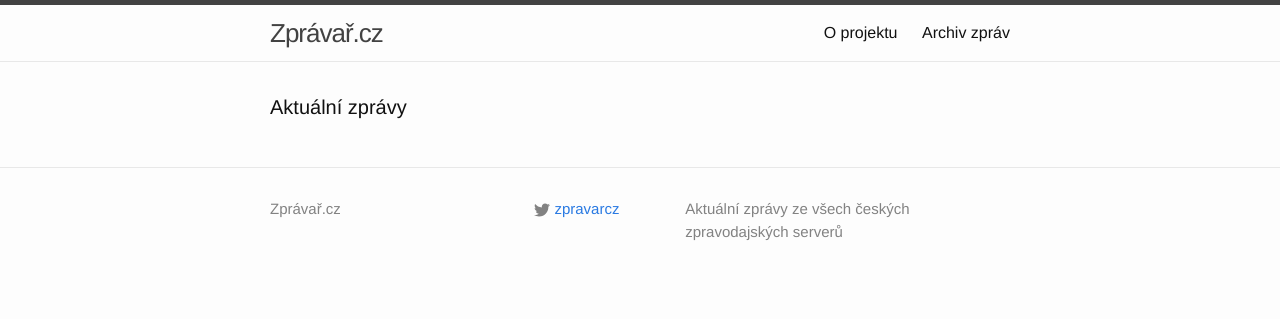
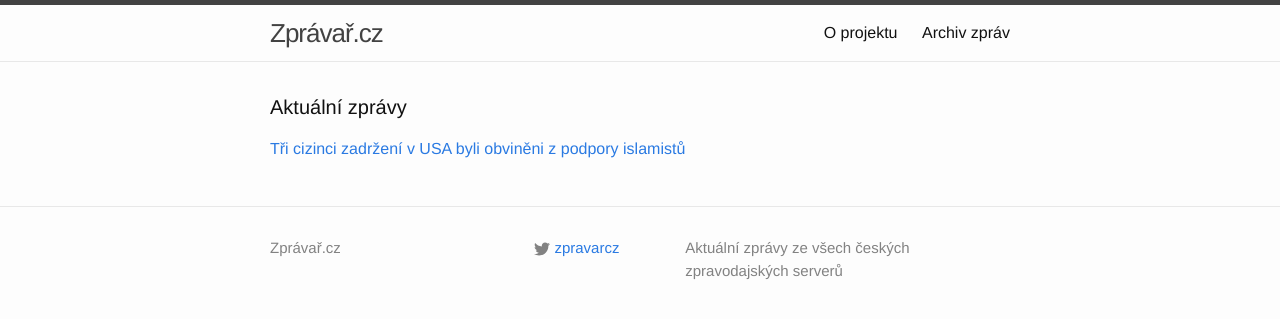
Before and after one commit to adliska/zpravar, a Jekyll site: the page built from index.html, in a window 1280 px wide. Shown: the top 319 px of the page. Built offline with Jekyll 4.4.1, drawn with Linux system fonts in a browser that asks for light colours.

Commit message:
zpravar news update

```diff
--- a/index.html
+++ b/index.html
@@ -5,4 +5,11 @@ layout: default
 <div class="home">
     <h1 class="page-heading">Aktuální zprávy</h1>
 
-</div>
+<p><a href="javascript:;" onclick="toggle_visibility('zpravy0')">Tři cizinci zadržení v USA byli obviněni z podpory islamistů</a></p>
+<div id="zpravy0" style="display:none">
+<ul>
+<li><a href=http://zpravy.aktualne.cz/zahranici/tri-cizinci-zadrzeni-v-usa-byli-obvineni-z-podpory-islamistu/r~1a9bd53abd7d11e49fc3002590604f2e/>Tři cizinci zadržení v USA byli obviněni z podpory islamistů - zpravy.aktualne.cz</a></li>
+<li><a href=http://www.ceskatelevize.cz/ct24/svet/302909-planovali-unos-letadla-pro-is-zadrzeli-je-v-new-yorku/>Plánovali únos letadla pro IS, zadrželi je v New Yorku - www.ceskatelevize.cz</a></li>
+<li><a href=http://www.ceskenoviny.cz/zpravy/zpravy/tri-cizinci-v-usa-byli-obvineni-z-podpory-islamistu/1185938>Tři cizinci v USA byli obviněni z podpory islamistů - www.ceskenoviny.cz</a></li>
+</ul>
+</div></div>
```
